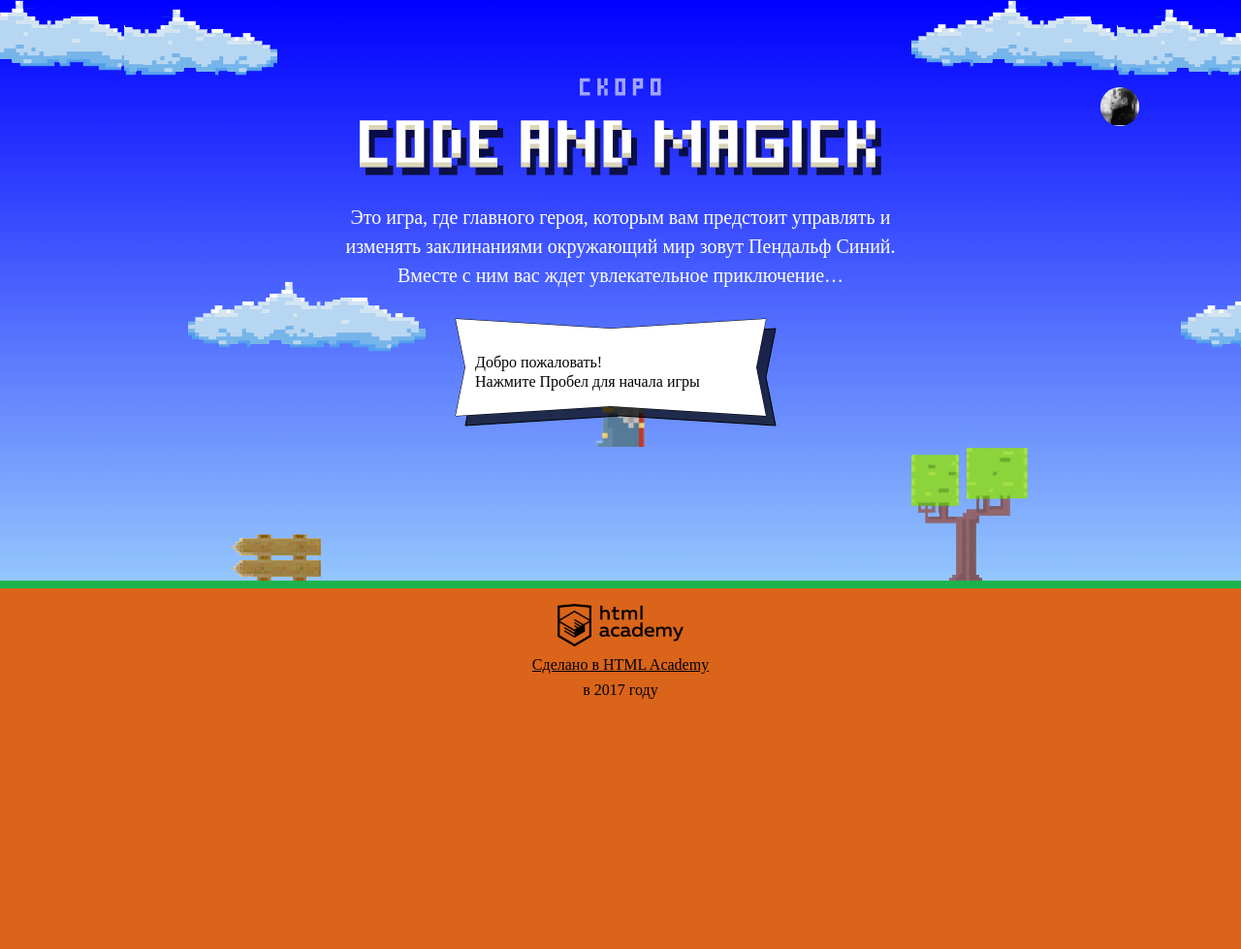
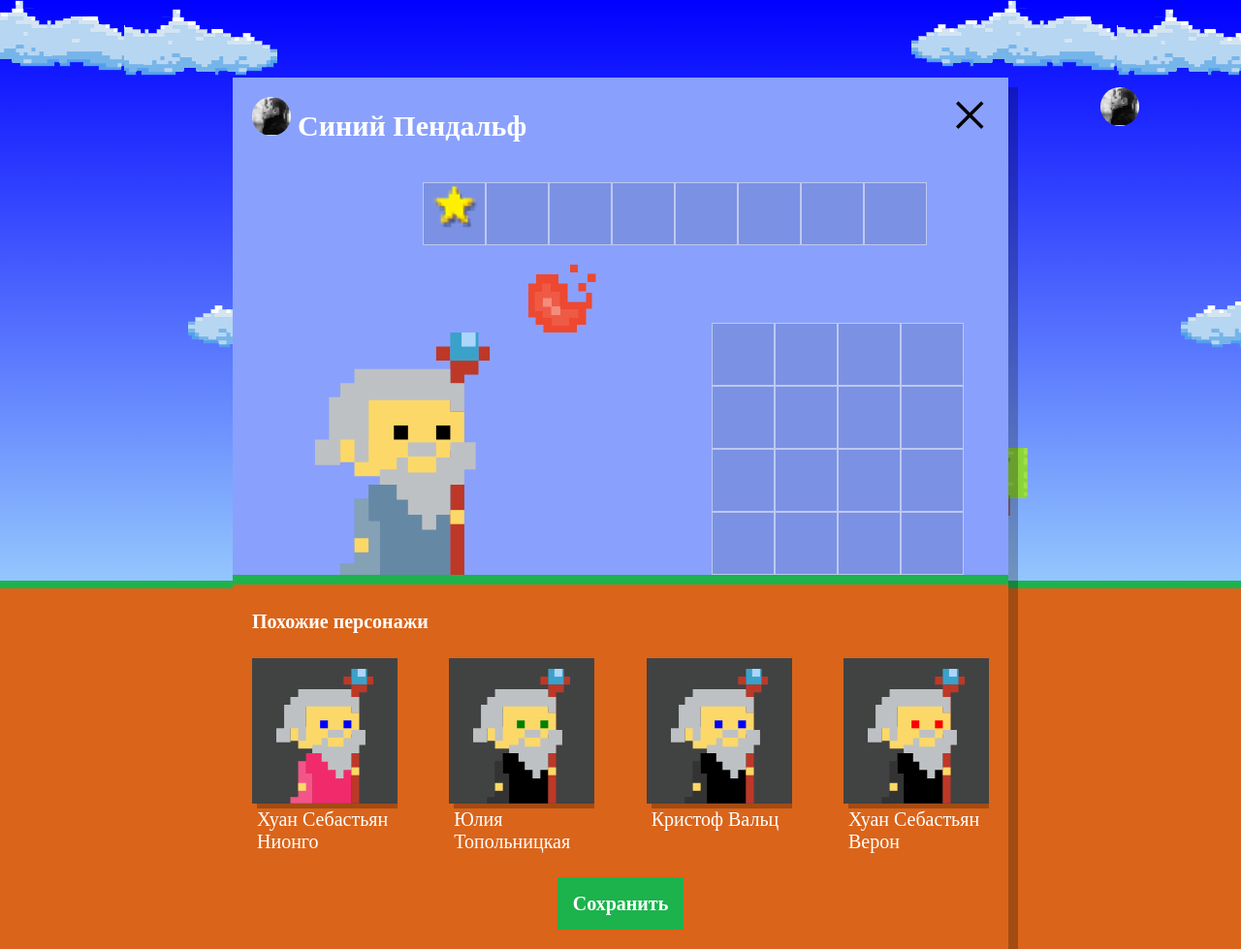
Before and after one commit to HelenMoskovskaya/572193-code-and-magick, a website: page index.html in a window 1280 px wide. Shown: the whole page at 97% size. Before the commit the page ends 800 px from the top, so only its background shows below. Drawn offline with Linux system fonts and the light colour scheme; a web font is replaced by a local one.

Commit message:
added createWizards

```diff
--- a/index.html
+++ b/index.html
@@ -201,6 +201,7 @@
     return (height - wizardHeight) / 3;
   };
 </script>
+<script src="js/setup.js"></script>
 <script src="js/stat.js"></script>
 <script src="js/game.js"></script>
 
--- /dev/null
+++ b/js/setup.js
@@ -0,0 +1,73 @@
+'use strict';
+
+var WIZARD_NAME = ['Иван', 'Хуан Себастьян', 'Мария', 'Кристоф', 'Виктор', 'Юлия', 'Люпита', 'Вашингтон'];
+var WIZARD_SURNAME = ['да Марья', 'Верон', 'Мирабелла', 'Вальц', 'Онопко', 'Топольницкая', 'Нионго', 'Ирвинг'];
+var COAT_COLOR = ['rgb(101, 137, 164)', 'rgb(241, 43, 107)', 'rgb(146, 100, 161)', 'rgb(56, 159, 117)', 'rgb(215, 210, 55', 'rgb(0, 0, 0)'];
+var EYES_CLOR = ['black', 'red', 'blue', 'yellow', 'green'];
+
+// убираем класс 'hidden' у блока .setup
+
+var userDialog = document.querySelector('.setup');
+userDialog.classList.remove('hidden');
+
+// находим элемент, в который будем добавлять другие элементы
+
+var similarListElement = document.querySelector('.setup-similar-list');
+
+// находим шаблон и конкретный элемент, который нужно скопировать
+
+var similarWizardTemplate = document.querySelector('#similar-wizard-template').content.querySelector('.setup-similar-item');
+
+// показываем блок .setup-similar
+
+userDialog = document.querySelector('.setup-similar').classList.remove('hidden');
+
+
+// случайный выбор
+
+var randomValue = function (arr) {
+  var min = 0;
+  var max = arr.length - 1;
+  var rand = min + Math.random() * (max + 1 - min);
+  rand = Math.floor(rand);
+  return rand;
+};
+
+// Массив
+
+var getWizards = function () {
+  var wizards = [];
+  for (var i = 0; i < 4; i++) {
+    wizards[i] = {
+      name: WIZARD_NAME[randomValue(WIZARD_NAME)] + ' ' + WIZARD_SURNAME[randomValue(WIZARD_SURNAME)],
+      coatColor: COAT_COLOR[randomValue(COAT_COLOR)],
+      eyesColor: EYES_CLOR[randomValue(EYES_CLOR)]
+    };
+  }
+  return wizards;
+};
+
+// Копируем шаблон и заполняем данными
+
+var renderWizard = function (wizard) {
+  var wizardElement = similarWizardTemplate.cloneNode(true);
+
+  wizardElement.querySelector('.setup-similar-label').textContent = wizard.name;
+  wizardElement.querySelector('.wizard-coat').style.fill = wizard.coatColor;
+  wizardElement.querySelector('.wizard-eyes').style.fill = wizard.eyesColor;
+
+  return wizardElement;
+};
+
+// Отрисовали блок .setup-similar-list и вставили элементы
+
+var createWizards = function (wizards) {
+  var fragment = document.createDocumentFragment(); // вставляем li в ul
+  for (var i = 0; i < wizards.length; i++) {
+    fragment.appendChild(renderWizard(wizards[i])); // вставка каждого li в DocumentFragment
+  }
+  similarListElement.appendChild(fragment); // вместо фргамента вставляются элементы списка
+};
+
+var wizardShow = getWizards();
+createWizards(wizardShow);
```
